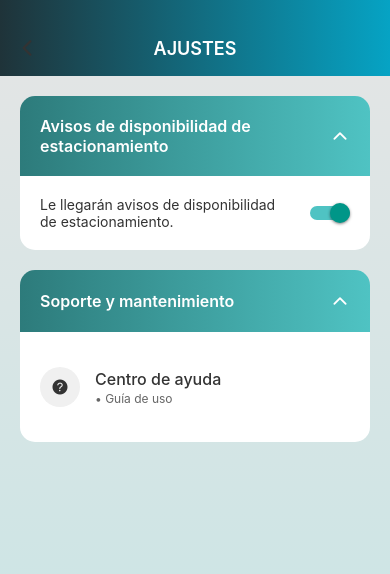
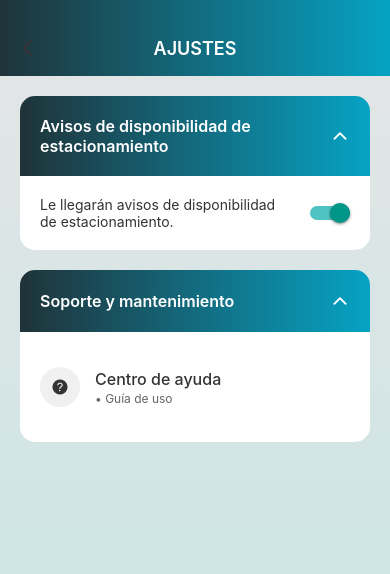
Before and after one commit to Lok-yo/SPX-APP, a React Native app: screen /Settings in a window 390 px wide. Shown: the top 574 px of the page. Built offline with nearby package versions, Linux system fonts and the light colour scheme.

Commit message:
Diseño de settings

```diff
--- a/settings/SettingsScreen.tsx
+++ b/settings/SettingsScreen.tsx
@@ -43,7 +43,7 @@ const SettingsScreen: React.FC = () => {
     <View key={section.id} style={styles.section}>
       <TouchableOpacity style={styles.sectionHeader}>
         <LinearGradient
-          colors={['#2D7B7B', '#4FC3C3']}
+          colors={['#1f3339', '#06a3c4']}
           start={{ x: 0, y: 0 }}
           end={{ x: 1, y: 0 }}
           style={styles.sectionHeaderGradient}
@@ -77,7 +77,7 @@ const SettingsScreen: React.FC = () => {
     <View key={section.id} style={styles.section}>
       <TouchableOpacity style={styles.sectionHeader}>
         <LinearGradient
-          colors={['#2D7B7B', '#4FC3C3']}
+          colors={['#1f3339', '#06a3c4']}
           start={{ x: 0, y: 0 }}
           end={{ x: 1, y: 0 }}
           style={styles.sectionHeaderGradient}
```
